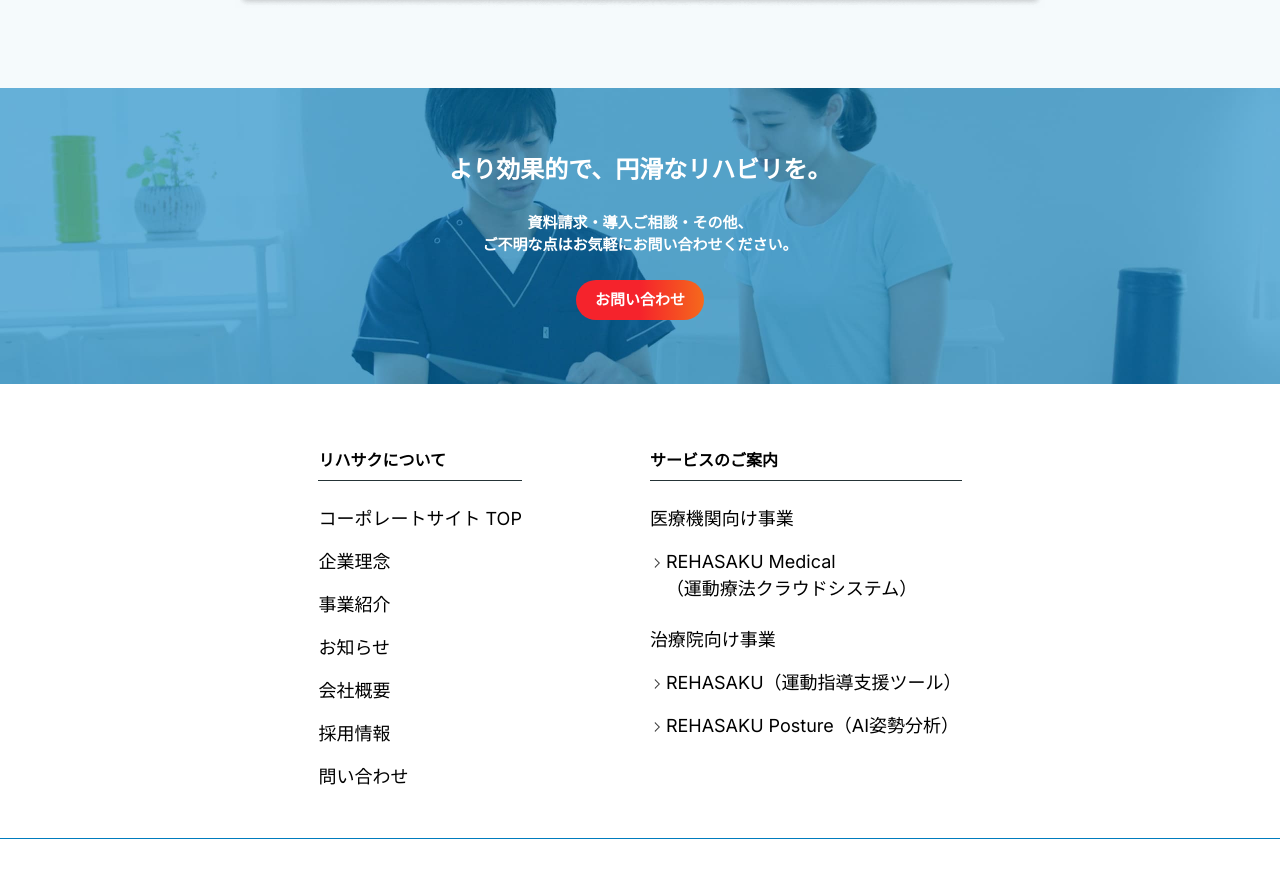
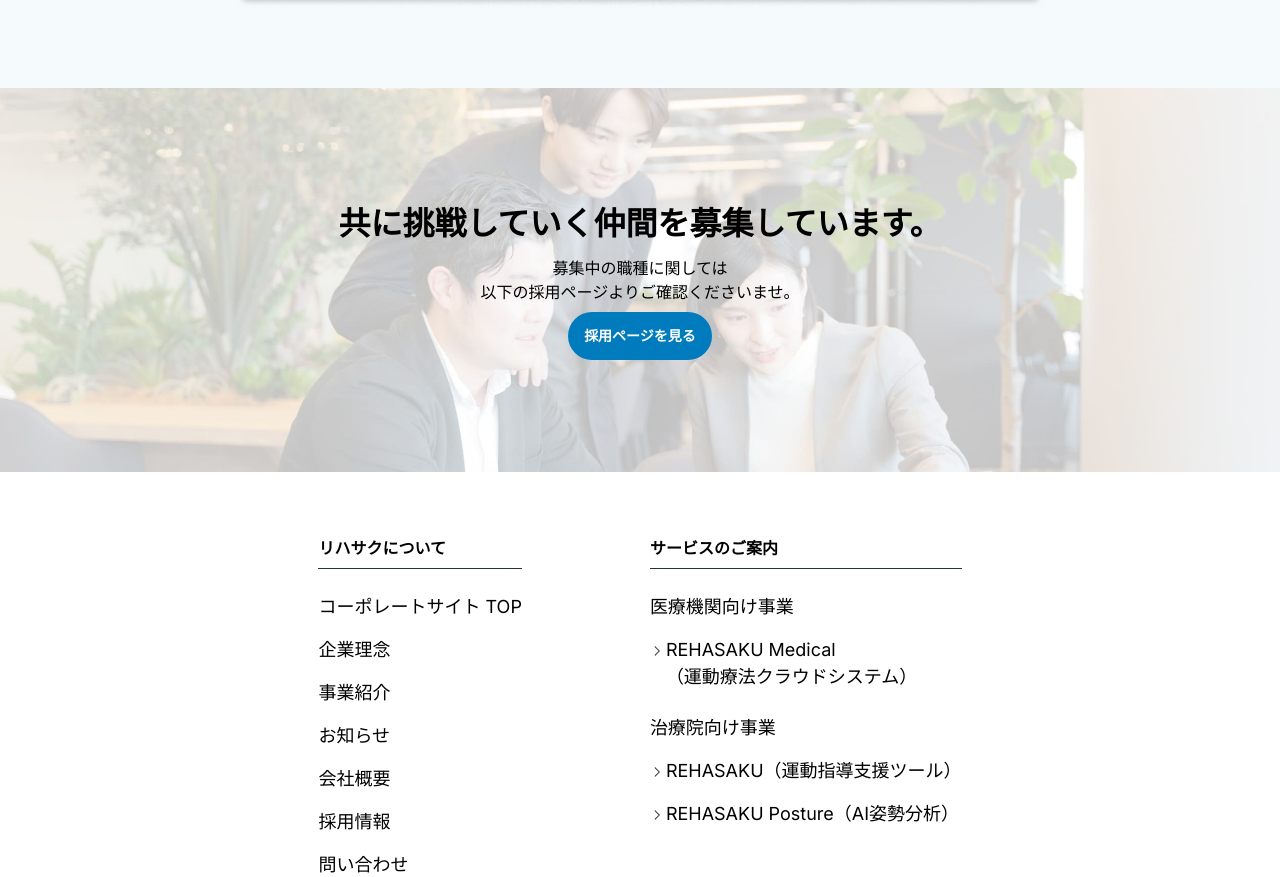
Before and after one commit to nake226/rehasaku-corporate, a Next.js app: page /recruit in a window 1280 px wide. Shown: the part 3319-4196 px from the top of the page. Built offline with nearby package versions, Linux system fonts and the light colour scheme.

Commit message:
feat: add Recruit/Recruit

```diff
--- a/src/app/recruit/page.tsx
+++ b/src/app/recruit/page.tsx
@@ -3,11 +3,12 @@ import { Company } from "@/components/pages/recruit/Company";
 import { Members } from "@/components/pages/recruit/Members";
 import { Office } from "@/components/pages/recruit/Office";
 import { Values } from "@/components/pages/recruit/Values";
+import { Recruit } from "@/components/pages/recruit/Recruit";
 import { ChildPage } from "@/components/templates/ChildPage";
 
 export default function RecruitPage() {
   return (
-    <ChildPage>
+    <ChildPage isRecruitPage={true}>
       <PageTitle
         title="RECRUIT"
         subTitle="採用情報"
@@ -17,6 +18,7 @@ export default function RecruitPage() {
       <Members />
       <Office />
       <Company />
+      <Recruit />
     </ChildPage>
   );
 }
--- a/src/components/common/LinkButton.tsx
+++ b/src/components/common/LinkButton.tsx
@@ -4,15 +4,20 @@ import Link from "next/link";
 type Props = {
   label: string;
   url: string;
+  width?: string;
+  showArrow?: boolean;
 };
 
-export const LinkButton = ({ label, url }: Props) => {
+export const LinkButton = ({ label, url, width, showArrow = true }: Props) => {
   return (
     <Link
-      className="relative grid place-items-center rounded-full text-caption leading-caption text-white bg-blue w-64 h-12"
+      className={`relative grid place-items-center rounded-full text-caption leading-caption text-white bg-blue ${
+        width ? width : "w-64"
+      } h-12`}
       href={url}
     >
       {label}
+      {showArrow && (
         <Image
           className="absolute right-6 top-0 bottom-1 my-auto"
           src="/images/common/icon-arrow-right.svg"
@@ -20,6 +25,7 @@ export const LinkButton = ({ label, url }: Props) => {
           height={7}
           alt=""
         />
+      )}
     </Link>
   );
 };
--- /dev/null
+++ b/src/components/pages/recruit/Recruit.tsx
@@ -0,0 +1,24 @@
+import { LinkButton } from "@/components/common/LinkButton";
+
+export const Recruit = () => {
+  return (
+    <div className="py-28 sm:py-8 grid gap-y-2 place-items-center bg-recruit-pc sm:bg-recruit-sp bg-cover text-center">
+      <h3 className="text-h3 leading-h3 sm:text-paragraph sm:leading-paragraph font-bold">
+        共に挑戦していく仲間を募集しています。
+      </h3>
+      <p className="text-paragraph sm:text-caption leading-[24px] sm:leading-[21px] font-medium">
+        募集中の職種に関しては
+        <br />
+        以下の採用ページよりご確認くださいませ。
+      </p>
+      <div className="font-bold">
+        <LinkButton
+          label="採用ページを見る"
+          url=""
+          width="w-36"
+          showArrow={false}
+        />
+      </div>
+    </div>
+  );
+};
--- a/src/components/templates/ChildPage.tsx
+++ b/src/components/templates/ChildPage.tsx
@@ -6,14 +6,15 @@ import { Sitemap } from "../common/Sitemap";
 
 type Props = {
   children?: ReactNode;
+  isRecruitPage?: boolean;
 };
 
-export const ChildPage = ({ children }: Props) => {
+export const ChildPage = ({ children, isRecruitPage = false }: Props) => {
   return (
     <main>
       <Header />
       {children}
-      <Contact />
+      {!isRecruitPage && <Contact />}
       <Sitemap />
       <Footer />
     </main>
--- a/tailwind.config.ts
+++ b/tailwind.config.ts
@@ -20,6 +20,8 @@ const config: Config = {
         "top-recruit-sp": 'url("/images/top/bg-recruit-sp.jpg")',
         "page-title-pc": 'url("/images/common/bg-page-title-pc.png")',
         "page-title-sp": 'url("/images/common/bg-page-title-sp.png")',
+        "recruit-pc": 'url("/images/recruit/bg-recruit-pc.jpg")',
+        "recruit-sp": 'url("/images/recruit/bg-recruit-sp.jpg")',
       },
       colors: {
         primary: "#253336",
```
Also changed, not shown: public/images/recruit/bg-recruit-pc.jpg (added), public/images/recruit/bg-recruit-sp.jpg (added). Lines whose indentation alone changed are shown as unchanged.
